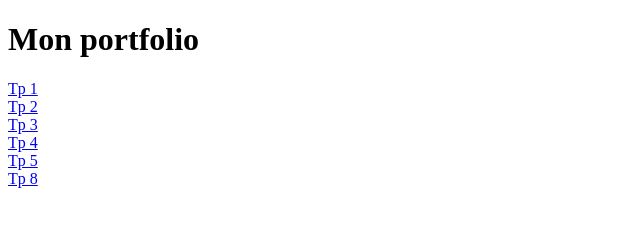
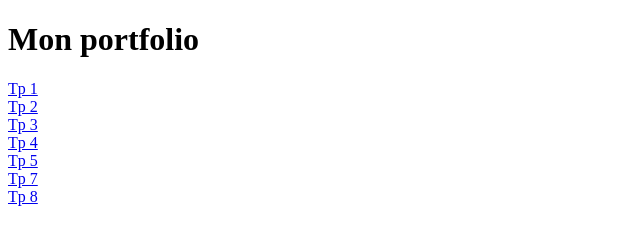
Before and after one commit to sii0o/portfoliog6, a plain HTML site: page index.html in a window 1280 px wide. Shown: the full height of the page, 0-640 px from the left. Drawn offline with Linux system fonts and the light colour scheme.

Commit message:
Update index.html

```diff
--- a/index.html
+++ b/index.html
@@ -14,6 +14,7 @@
     <a href="Portfolio/TP3/index3.html">Tp 3</a><br>
     <a href="Portfolio/TP4/index4.html">Tp 4</a><br>
     <a href="Portfolio/TP5/index5.html">Tp 5</a><br>
+    <a href="Portfolio/TP7/mission1/inscription">Tp 7</a><br>
     <a href="Portfolio/tp8.pdf">Tp 8</a><br>
 </body>
 
```
